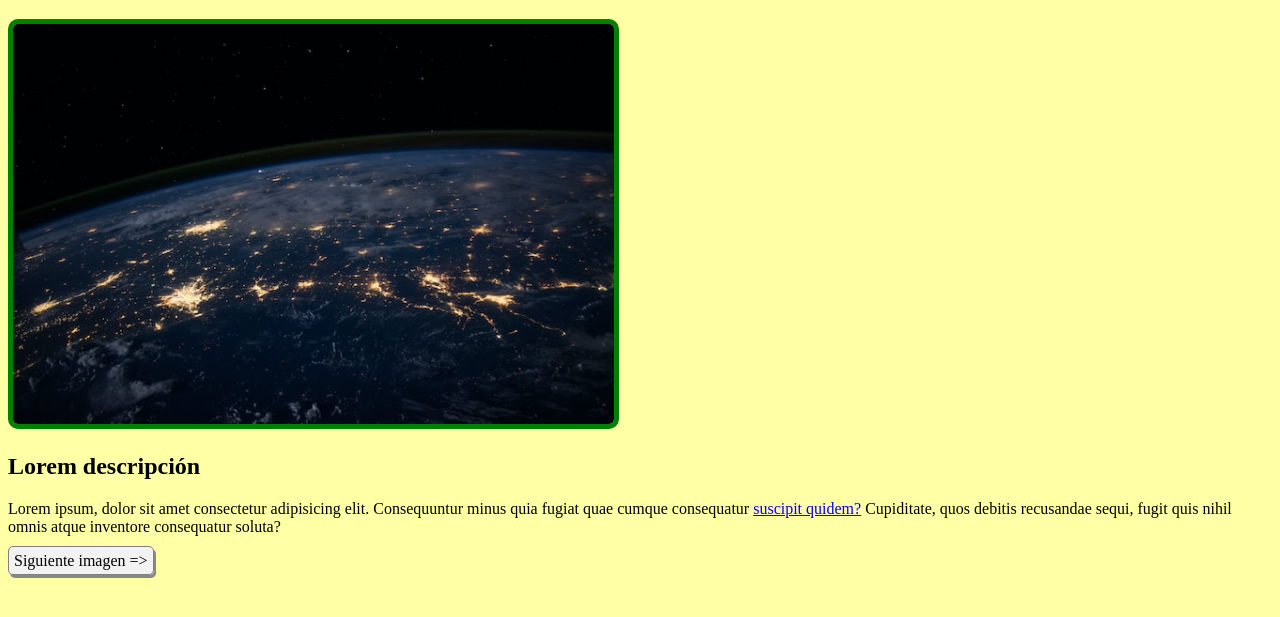
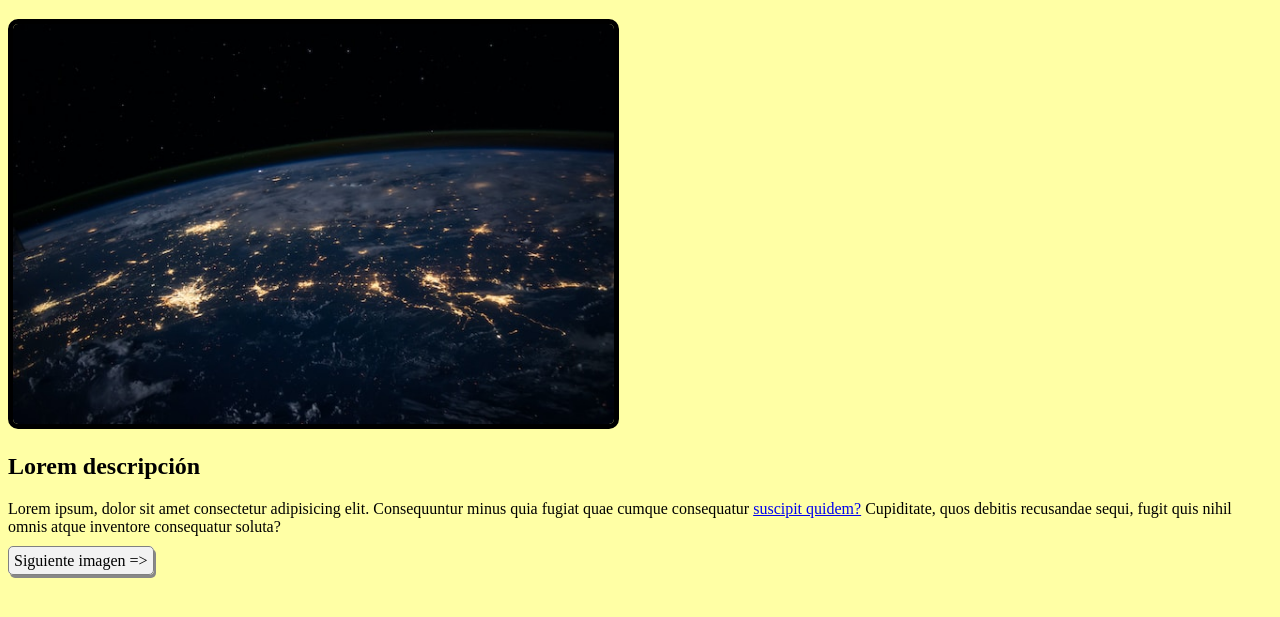
Before and after one commit to S4SSU/Actividad-Taller-6.2.1.-, a plain HTML site: page page1.html in a window 1280 px wide. Shown: the part 61-678 px from the top of the page. Drawn offline with Linux system fonts and the light colour scheme.

Commit message:
Update styles.css

```diff
--- a/styles.css
+++ b/styles.css
@@ -3,7 +3,7 @@ body {
 }
 
 .image{
-    border: 5px solid green;
+    border: 5px solid black;
     border-radius: 10px;
     height: 400px;
 }
```
